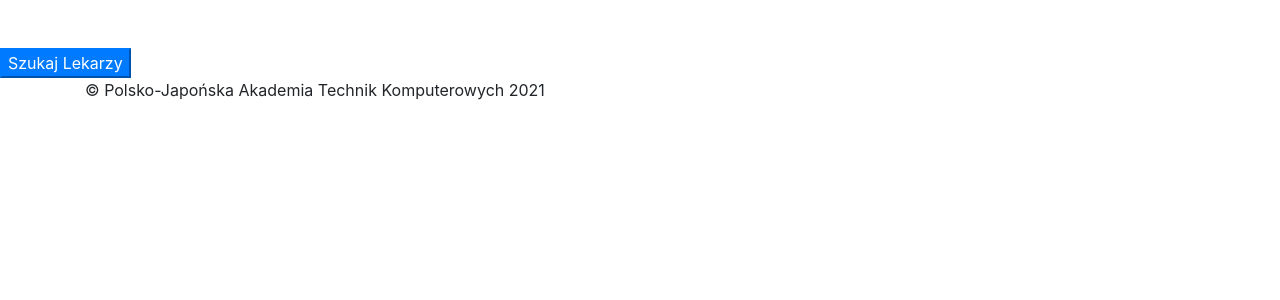
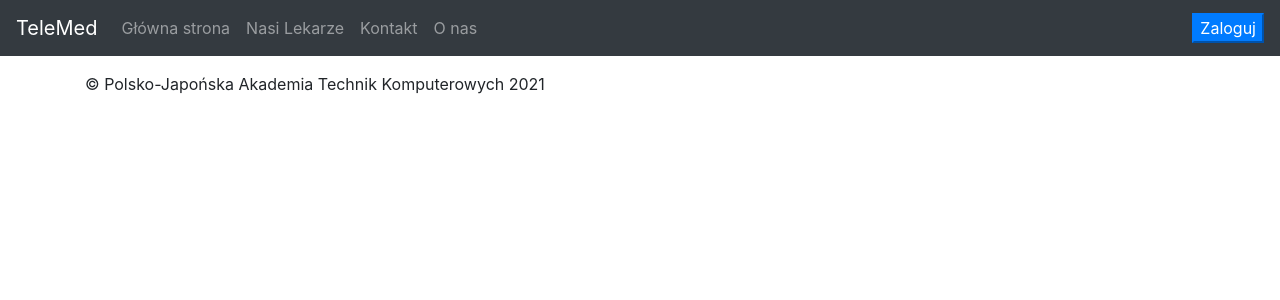
Before and after one commit to Karol98/Telemed, a React (Create React App) app: page /find in a window 1280 px wide. Shown: the top 300 px of the page. Built offline with nearby package versions, Linux system fonts and the light colour scheme; no server answers.

Commit message:
added DoctorFinder

```diff
--- a/src/components/DoctorFinder.js
+++ b/src/components/DoctorFinder.js
@@ -1,41 +1,52 @@
 import React, {useState} from "react";
 import Footer from "./Footer";
 import {Form} from "react-bootstrap";
-import firebase from "firebase";
-
-// Nie działa przez CORS :(
+import NaviBar from "./NaviBar";
 
 export default function DoctorFinder() {
-    const [latitude, SetLatitude] = useState("54.33573817998878");
-    const [longitude, SetLongitude] = useState("18.198659771185657");
+    const [hasLocationPermission, SetLocationPermission] = useState(false);
+    const [Latitude, SetLatitude] = useState();
+    const [Longitude, SetLongitude] = useState();
     const [list, SetList] = useState();
 
-    const handleSearch = async (e) => {
-        e.preventDefault();
+
+    function getLocation() {
+        return new Promise(resolve =>
+            navigator.geolocation.getCurrentPosition(function (position) {
+                resolve(position.coords);
+            }));
+    }
+
+    async function handleSearch()  {
+        let locations = await getLocation();
+        console.log(locations);
         const proxy = 'https://cors-anywhere.herokuapp.com/';
         const url = 'https://maps.googleapis.com/maps/api/place/nearbysearch/json?';
-        const location = `location=${latitude},${longitude}`;
+        const location = `location=${locations.latitude},${locations.longitude}`;
         const radius = '&radius=2000';
-        const type = '&keyword=restaurant';
+        const type = '&keyword=doctor';
         const key = '&key=AIzaSyCF3BBVNrwHWDCWqjyQfqXGTZzrA9rjpnw';
         const SearchUrl = proxy + url + location + radius + type + key;
-        await myRespone(SearchUrl);
-        console.log(list);
-    }
+        let x = await myRespone(SearchUrl);
+        console.log(x.results);
+    }(handleSearch())
 
-    function myRespone(SearchUrl) {
-        fetch(SearchUrl).then(response => response.json()).then(result => {
-            SetList({list: result})
-        })
+    async function myRespone(SearchUrl) {
+        try {
+            console.log(SearchUrl);
+            let res = await fetch(SearchUrl);
+            return res.json();
+        } catch (err) {
+            console.error(err)
+        }
     }
 
     return (
         <div>
+            <NaviBar/>
             <br/>
             <br/>
-            <Form onSubmit={handleSearch}>
-                <button type="submit" className="btn-primary">Szukaj Lekarzy</button>
-            </Form>
+            <br/>
             <Footer/>
         </div>
     )
```
